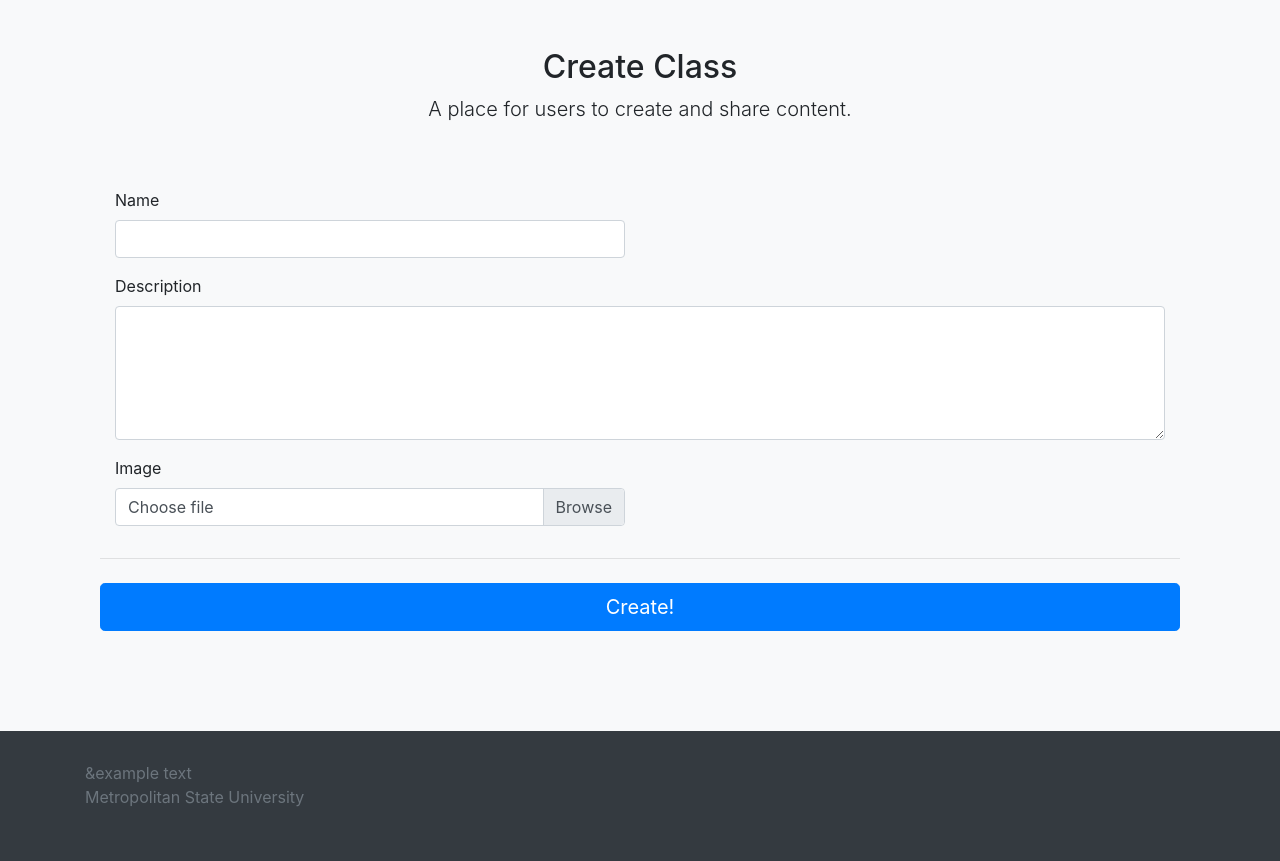
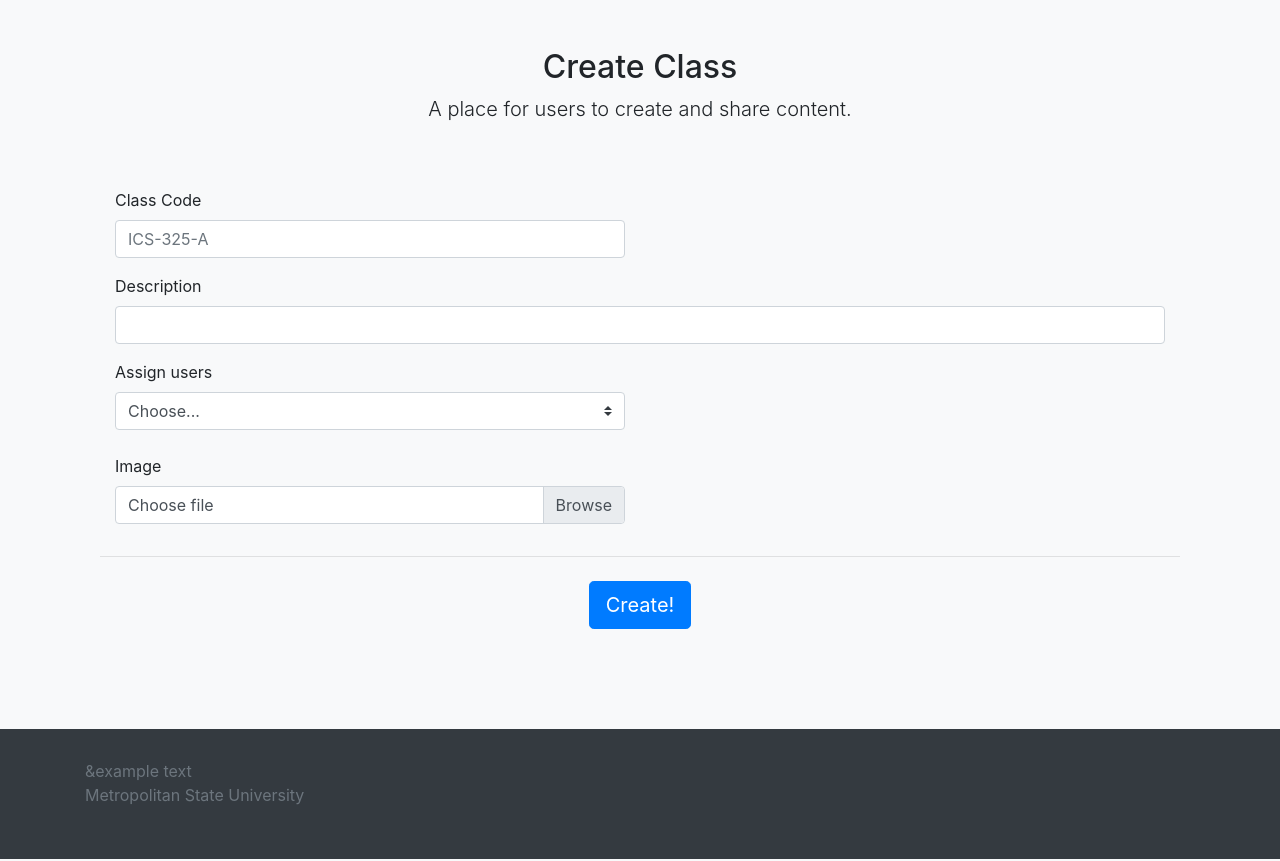
Before and after one commit to VirtualScope/AngryNerds-Master, a PHP site: page /create_class.php in a window 1280 px wide. Shown: the part 56-917 px from the top of the page. Run offline with PHP 8.4, Linux system fonts and the light colour scheme; the visitor is signed in with stand-in values (Sample User, id 1); some libraries are stand-ins or nearby versions.

Commit message:
Completed add class functionality

```diff
--- a/create_class.php
+++ b/create_class.php
@@ -19,6 +19,89 @@ include("includes/bootstrap.php");
 include("includes/db_config.php");
 
 // ============== Variables ==============
+
+$classCode = null;
+$classDescription = null;
+$fileName = null;
+$userAssoc = null;
+
+if (isset($_POST['ClassCode'])) $classCode = $_POST['ClassCode'];
+if (isset($_POST['ClassDescription'])) $classDescription = $_POST['ClassDescription'];
+if (isset($_POST['filename'])) $fileName = $_POST['filename'];
+if (isset($_POST['users'])) $userAssoc = $_POST['users'];
+
+// ============== Operations ==============
+
+if (isset($classCode) && isset($classDescription) && isset($fileName) && isset($userAssoc)) {
+
+    // Ensure there are no duplicate courses.
+    $result = $Database->get_class($classCode);
+    if (!$result) {
+        echo "There was an error saving the class :(";
+        exit;
+    }
+
+    // If the query succeeded, stop the saving process.
+    if ($result->num_rows > 0){
+        echo ("<div class='text-center'><h3>A class with that code already exists! There can be no duplicates.</h3></div>");
+        exit;
+    }
+
+    // Save the course.
+    $result = $Database->add_class(
+        $classCode,
+        $classDescription,
+        $fileName
+    );
+
+    // If the query failed...
+    if (!$result) {
+        echo ("<p>Failed to save class :{</p>");
+        exit;
+    }
+    // If the query was successful...
+    else {
+        // Give all users in the system access to this course.
+        if ($userAssoc == "All") {
+            $result = $Database->get_users();
+            if (!$result) {
+                echo "There was an error connecting to the database :{";
+            }
+
+            // If our query was successful...
+            $numRows = $result->num_rows;
+            if ($numRows > 0) {
+
+                // Get the appropriate class id
+                $result3 = $Database->get_class($classCode);
+                if (!$result3) {
+                    echo "There was an error saving the class :(";
+                    exit;
+                }
+
+                // If the class is found, use its id.
+                if ($result3->num_rows != 0){
+                    // Get the class id.
+                    $row = $result3->fetch_assoc();
+                    $classId = $row['id'];
+                }
+
+                // For each user...
+                for ($i = 0; $i < $numRows; $i++) {
+                    // Get the user's id.
+                    $row = $result->fetch_assoc();
+                    $userId = $row['id'];
+
+                    // Create a row in user_course.
+                    $Database->add_class_user($classId, $userId);
+                }
+            }
+        }
+    }
+
+    // Return to the home page.
+    header("Location: index.php");
+}
 
 ?>
 
@@ -51,25 +134,37 @@ include("includes/db_config.php");
 
         <!-- Input fields -->
         <div class="col-12 order-md-1">
-            <form class="needs-validation" novalidate="">
-                <!-- Class Name -->
+            <form class="needs-validation" novalidate="" method="post">
+                <!-- Class Code -->
                 <div class="col-md-6 mb-3">
-                    <label for="ClassName">Name</label>
-                    <input type="text" class="form-control" id="ClassName" placeholder="" value="" required="">
+                    <label for="ClassCode">Class Code</label>
+                    <input type="text" class="form-control" id="ClassCode" name="ClassCode" placeholder="ICS-325-A" value="" required="">
                     <div class="invalid-feedback">
-                        Valid class name is required.
+                        Valid class course code is required.
                     </div>
                 </div>
-                <!-- Class Content -->
+                <!-- Class Description -->
                 <div class="col-12">
                     <div class="form-group">
                         <label for="ClassDescription">Description</label>
-                        <textarea class="form-control" rows="5" id="ClassDescription" placeholder="" value="" required=""></textarea>
+                        <input type="textarea" class="form-control" rows="5" id="ClassDescription" name="ClassDescription" placeholder="" value="" required=""></input>
                         <div class="invalid-feedback">
                             Valid class description is required.
                         </div>
                     </div>
                 </div>
+
+                <!-- User -->
+                <div class="col-md-6">
+                    <label>Assign users</label><br>
+                    <select class="custom-select d-block w-100" id="class" name="users" required="">
+                        <option value="">Choose...</option>
+                        <option>All</option>
+                    </select>
+                    <div class="invalid-feedback">
+                        Valid associated users choice is required.
+                    </div>
+                </div><br>
 
                 <!-- Image -->
                 <div class="col-md-6 mb-3">
@@ -85,8 +180,8 @@ include("includes/db_config.php");
 
                 <!-- Submit button -->
                 <hr class="mb-4">
-                <div>
-                    <button class="btn btn-primary btn-lg btn-block" type="submit">Create!</button>
+                <div class="text-center">
+                    <button class="btn btn-primary btn-lg" type="submit">Create!</button>
                 </div>
             </form>
         </div>
--- a/includes/db_access_layer.php
+++ b/includes/db_access_layer.php
@@ -35,6 +35,25 @@ class DatabaseAccessLayer
         )";
         return $this->query($sql);
     }
+    function add_class($classCode, $classDescription, $imageFileName)
+    {
+        $sql = "INSERT INTO `courses`(`code`, `description`, `image`)
+        VALUES (
+        '" . $classCode . "',
+        '" . $classDescription . "',
+        '" . $imageFileName . "'
+        )";
+        return $this->query($sql);
+    }
+    function add_class_user($classCode, $userId)
+    {
+        $sql = "INSERT INTO `user_course`(`course_id`, `user_id`)
+        VALUES (
+        '" . $classCode . "',
+        '" . $userId . "'
+        )";
+        return $this->query($sql);
+    }
     function update_email($newEmail, $userId, $currentPassword)
     {
         $sql = "UPDATE users SET email='$newEmail' WHERE id='$userId' AND pass='$currentPassword' ";
@@ -45,9 +64,13 @@ class DatabaseAccessLayer
         $sql = "SELECT * FROM users WHERE email='$inputEmail' AND pass='$inputPassword'";
         return $this->query($sql);
     }
-    function get_user($userId)
+    function get_users()
     {
-        $sql = "SELECT * FROM users WHERE id=$userId";
+        $sql = "SELECT * FROM users";
+        return $this->query($sql);
+    }
+    function get_class($classCode){
+        $sql = "SELECT * FROM courses WHERE code = '$classCode'";
         return $this->query($sql);
     }
     function get_classes($userId)
```
Also changed, not shown: create_user_post.php (+0 -14 lines), sql/2020.04.22-2.sql (added, +224 -0 lines).
